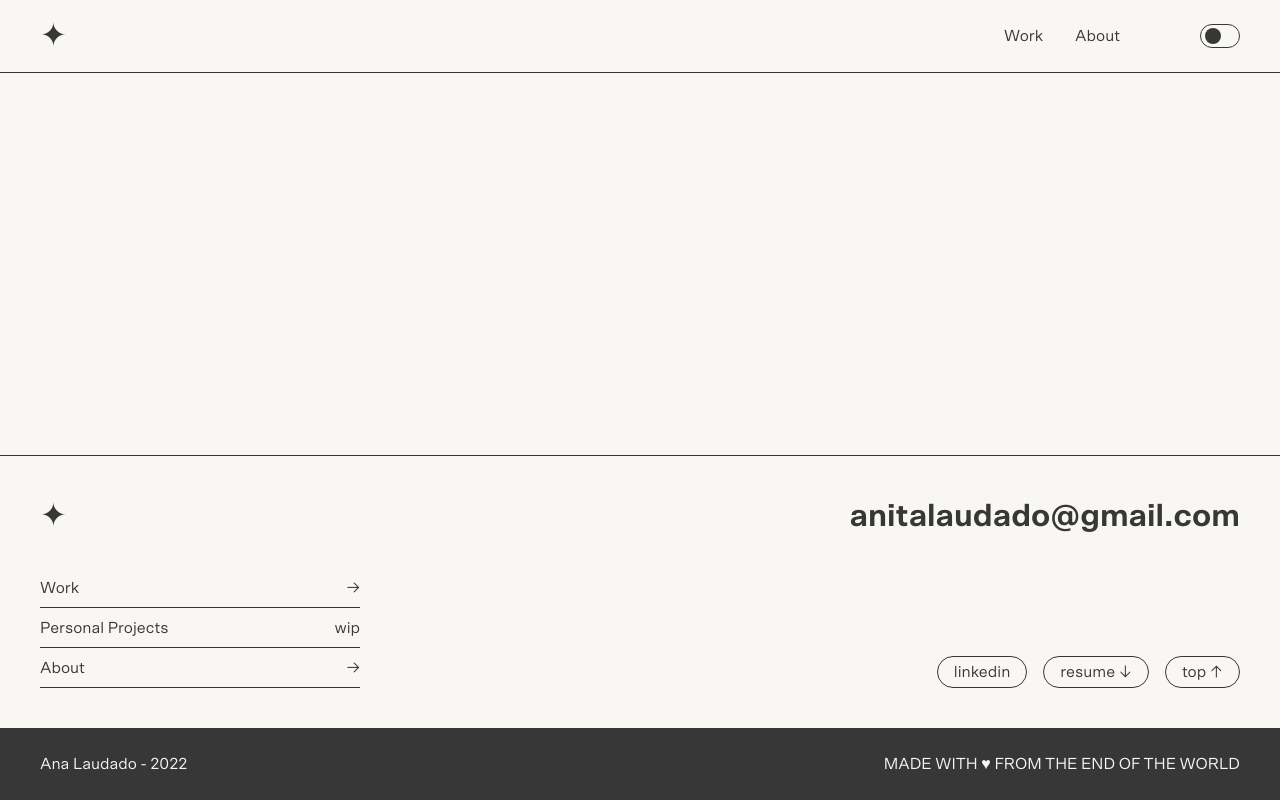
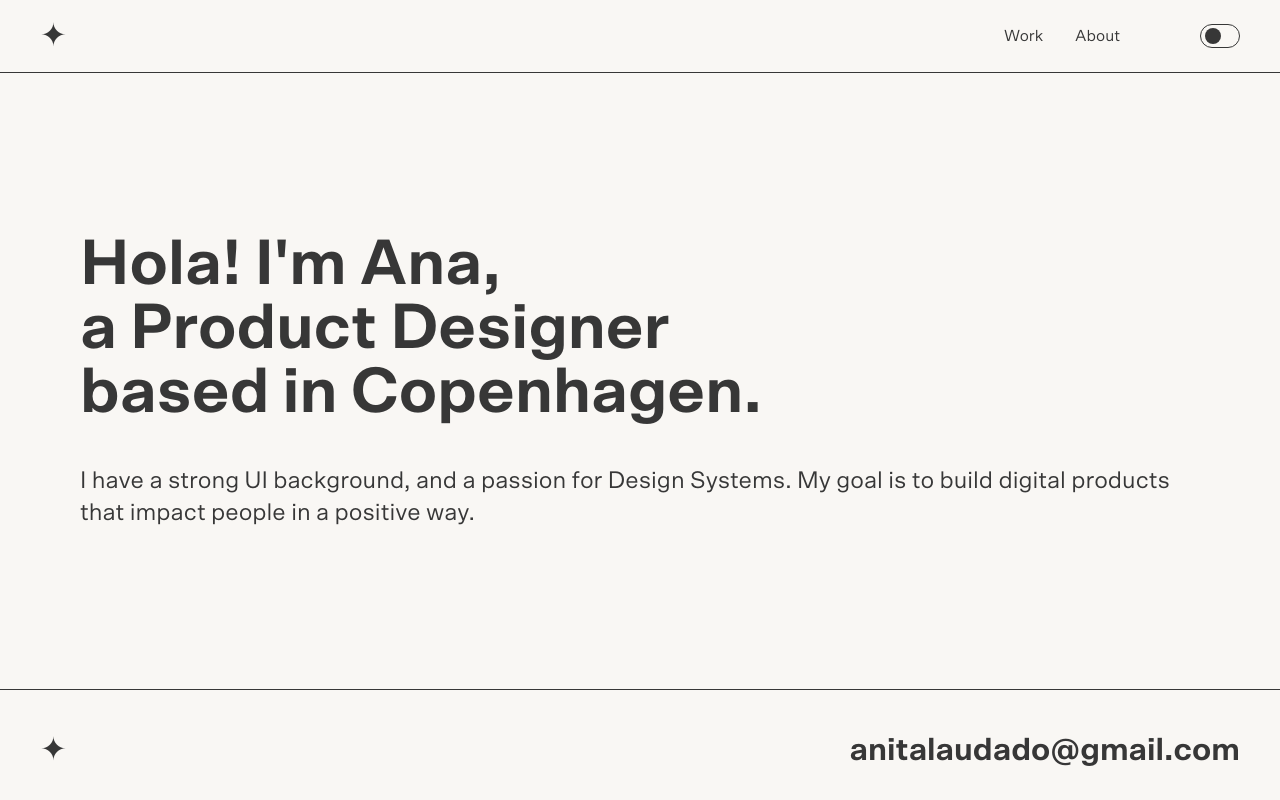
Before and after one commit to gonstoll/anitalaudado.com, a Next.js app: page / in a window 1280 px wide. Shown: the top 800 px of the page. Built offline with nearby package versions, Linux system fonts and the light colour scheme.

Commit message:
feat: 404 redirect, layout title and banner props, initial stuff on home page

```diff
--- a/components/Layout.tsx
+++ b/components/Layout.tsx
@@ -4,14 +4,31 @@ import Header from './Header';
 import LinkButton from './LinkButton';
 import Tile from './Tile';
 
-export default function Layout({children}: React.PropsWithChildren<object>) {
+interface Props {
+  title?: string;
+  banner?: string;
+}
+
+export default function Layout({
+  title,
+  banner,
+  children,
+}: React.PropsWithChildren<Props>) {
   return (
     <>
       <Header />
 
-      <main className="mb-auto">{children}</main>
+      <main className="mb-auto">
+        {banner ? <div className="h-98">{banner}</div> : null}
+        <div className={`${banner ? 'mt-5 md:mt-10' : 'mt-20 md:mt-40'} px-20`}>
+          <h1 className="text-4.5xl md:text-6.5xl text-black dark:text-white font-bold md:whitespace-pre-line">
+            {title}
+          </h1>
+          {children}
+        </div>
+      </main>
 
-      <footer className="border-t-1 border-black dark:border-white">
+      <footer className="mt-20 md:mt-40 border-t-1 border-black dark:border-white">
         <div className="p-10">
           <div className="md:flex items-center justify-between mb-8">
             <Link
--- a/next.config.js
+++ b/next.config.js
@@ -2,6 +2,6 @@
 const nextConfig = {
   reactStrictMode: true,
   swcMinify: true,
-}
+};
 
-module.exports = nextConfig
+module.exports = nextConfig;
--- /dev/null
+++ b/pages/404.tsx
@@ -0,0 +1,12 @@
+import {useRouter} from 'next/router';
+import * as React from 'react';
+
+export default function Custom404() {
+  const router = useRouter();
+
+  React.useEffect(() => {
+    router.replace('/');
+  });
+
+  return null;
+}
--- a/pages/index.tsx
+++ b/pages/index.tsx
@@ -7,7 +7,17 @@ export default function Home() {
       <Head>
         <title>Ana Laudado</title>
       </Head>
-      <Layout />
+      <Layout
+        title={`Hola! I'm Ana,
+        a Product Designer
+        based in Copenhagen.`}
+      >
+        <h2 className="mt-10 text-2xl text-black dark:text-white">
+          I have a strong UI background, and a passion for Design Systems. My
+          goal is to build digital products that impact people in a positive
+          way.
+        </h2>
+      </Layout>
     </>
   );
 }
--- a/tailwind.config.js
+++ b/tailwind.config.js
@@ -12,9 +12,12 @@ module.exports = {
       fontSize: {
         '3.5xl': ['2rem', {lineHeight: '2.5rem'}],
         '4.5xl': ['2.5rem', {lineHeight: '3rem'}],
+        '6.5xl': ['4rem', {lineHeight: '1'}],
       },
       spacing: {
         15: '3.75rem',
+        30: '7.5rem',
+        98: '25rem',
       },
       borderWidth: {
         1: '1px',
```
Also changed, not shown: pages/_app.tsx (+3 -4 lines), public/fonts/Scto_Grotesk_A.otf (renamed from pages/fonts/Scto_Grotesk_A.otf), public/fonts/Scto_Grotesk_A_Bold.otf (renamed from pages/fonts/Scto_Grotesk_A_Bold.otf).
